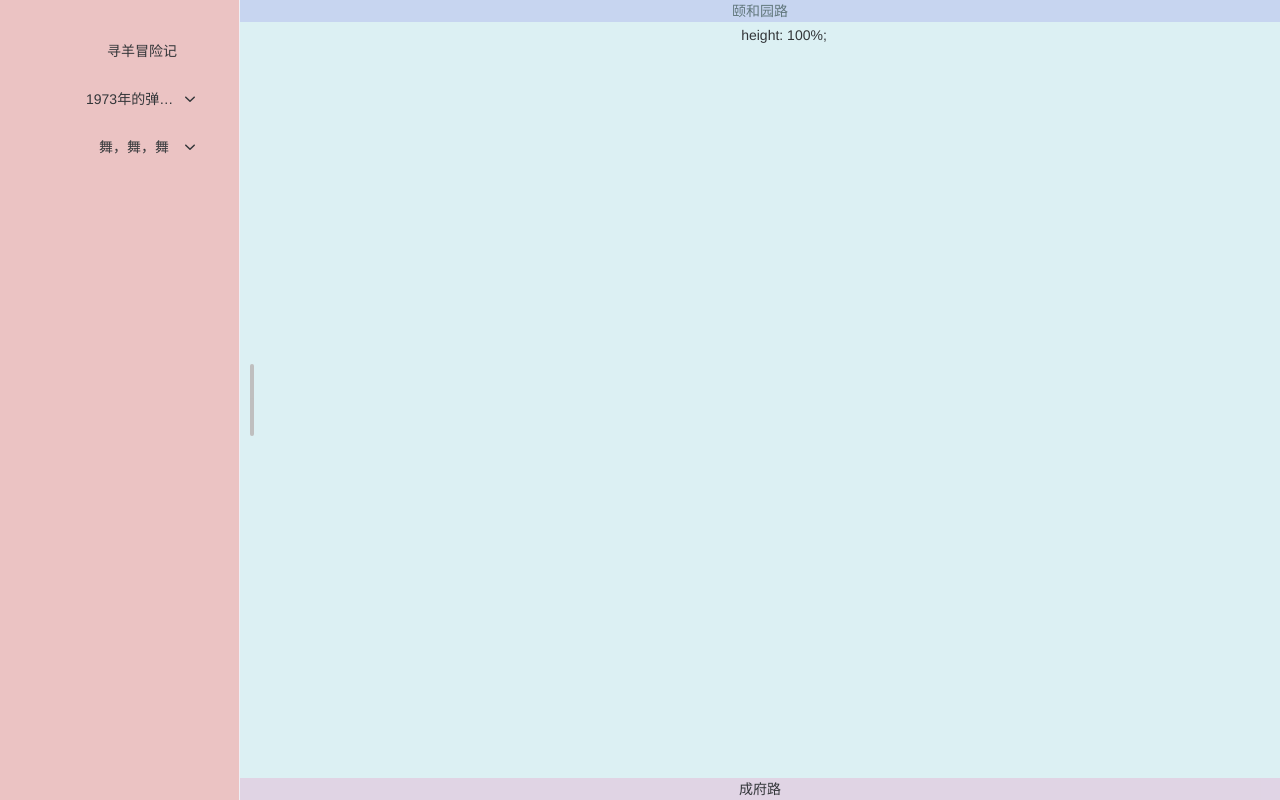
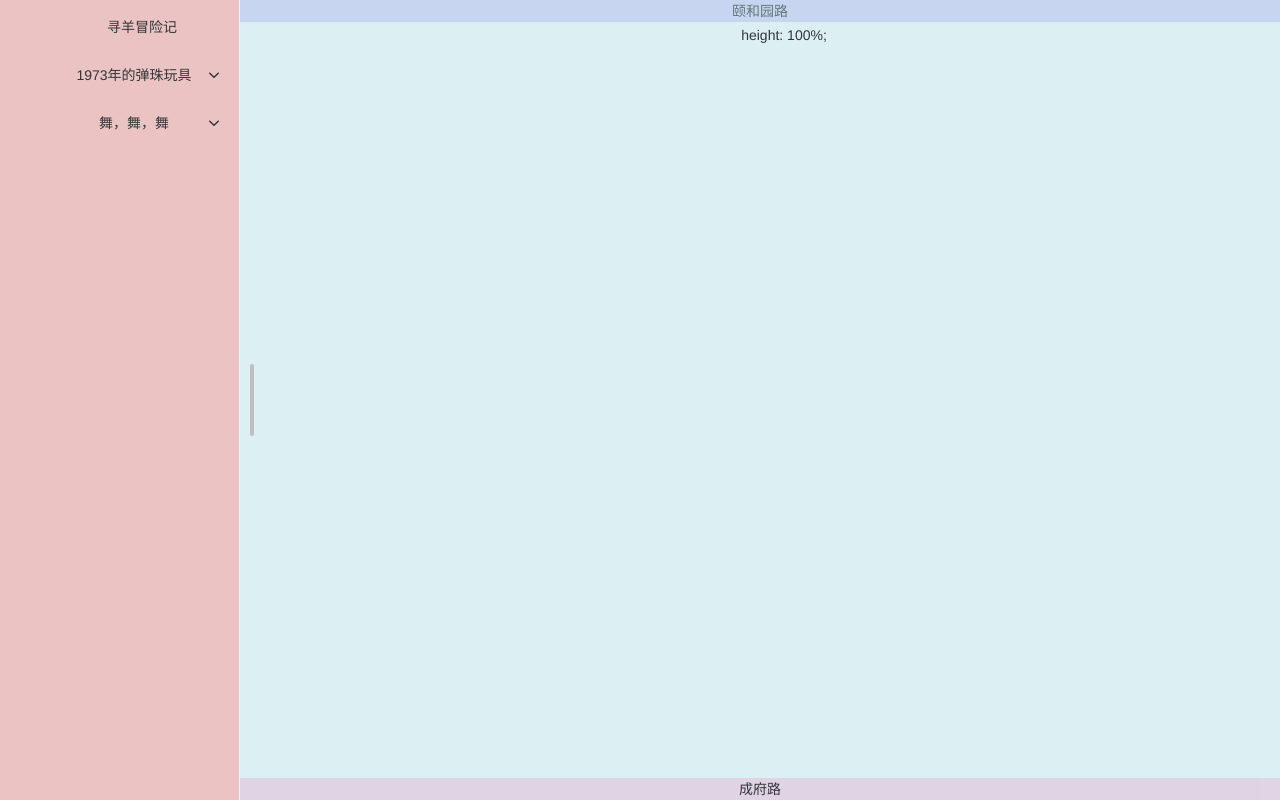
Before and after one commit to LuoCore/NaiveAdmin, a Vue app: page / in a window 1280 px wide. Built offline with nearby package versions, Linux system fonts and the light colour scheme; some icons are missing.

Commit message:
改进菜单

```diff
--- a/src/layouts/menu/siderMenu.vue
+++ b/src/layouts/menu/siderMenu.vue
@@ -4,7 +4,6 @@
         collapse-mode="width"
         :collapsed-width="64"
         :width="240"
-        content-style="padding: 24px;"
         show-trigger="bar"
         :collapsed="collapsed"
         @collapse="collapsed = true"
```
